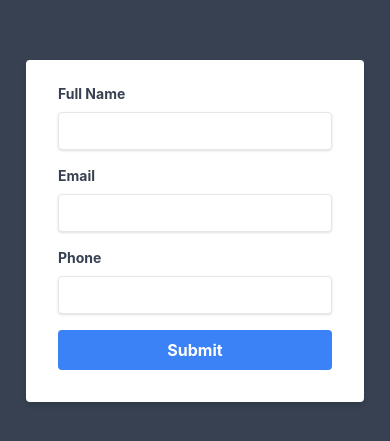
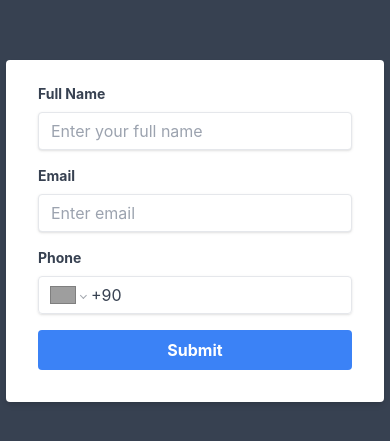
Before and after one commit to dcselek/get-utm-params-task, a React (Create React App) app: page / in a window 390 px wide. Shown: the part 183-624 px from the top of the page. Built offline with nearby package versions, Linux system fonts and the light colour scheme; grey boxes are pictures that could not be loaded.

Commit message:
update form for adding validations to check email and itnernational phone numbers

```diff
--- a/src/components/Form/index.js
+++ b/src/components/Form/index.js
@@ -1,26 +1,64 @@
-import React from "react";
-import { useForm } from "react-hook-form";
+import React, { useEffect } from "react";
+import { useForm, Controller } from "react-hook-form";
+import PhoneInput, {isValidPhoneNumber} from "react-phone-number-input";
+import { ErrorMessage } from "@hookform/error-message";
+import 'react-phone-number-input/style.css';
 
 function Form() {
-  const { register, handleSubmit, watch, formState: { errors } } = useForm();
+  const { register, handleSubmit, formState: { errors }, control } = useForm();
   const onSubmit = data => console.log(data);
   return (
     <div className="bg-white shadow-md rounded px-8 pt-6 pb-8 mb-4">
       <form className="flex flex-col gap-4" onSubmit={handleSubmit(onSubmit)}>
         <div>
           <label className="block text-gray-700 text-sm font-bold mb-2" htmlFor="fullName">Full Name</label>
-          <input className="shadow appearance-none border rounded w-full py-2 px-3 text-gray-700 leading-tight focus:outline-none focus:shadow-outline" {...register("fullName", { required: true })} />
+          <input placeholder="Enter your full name" className="shadow appearance-none border rounded w-full py-2 px-3 text-gray-700 leading-tight focus:outline-none focus:shadow-outline" {...register("fullName", { required: true })} />
           {errors.fullName && <span className="text-red-500 text-xs italic font-semibold">This field is required</span>}
         </div>
         <div>
           <label className="block text-gray-700 text-sm font-bold mb-2" htmlFor="email">Email</label>
-          <input className="shadow appearance-none border rounded w-full py-2 px-3 text-gray-700 leading-tight focus:outline-none focus:shadow-outline" type="email" {...register("email", { required: true })} />
-          {errors.email && <span className="text-red-500 text-xs italic font-semibold">This field is required</span>}
+          <Controller
+            name="email"
+            control={control}
+            rules={{ required: "This field is required", validate: (value) => /^[A-Z0-9._%+-]+@[A-Z0-9.-]+\.[A-Z]{2,$/i.test(value) || "Invalid email address" }}
+            render={({ field: {onChange, value} }) => (
+              <input
+                value={value}
+                onChange={onChange}
+                className="shadow appearance-none border rounded w-full py-2 px-3 text-gray-700 leading-tight focus:outline-none focus:shadow-outline"
+                type="email"
+                placeholder="Enter email"
+                id="email"
+              />)}
+          />
+          <ErrorMessage
+            errors={errors}
+            name="email"
+            render={({ message }) => <span className="text-red-500 text-xs italic font-semibold">{message}</span>}
+          />
         </div>
         <div>
           <label className="block text-gray-700 text-sm font-bold mb-2" htmlFor="phone">Phone</label>
-          <input className="shadow appearance-none border rounded w-full py-2 px-3 text-gray-700 leading-tight focus:outline-none focus:shadow-outline" type="tel" {...register("phone", { required: true })} />
-          {errors.phone && <span className="text-red-500 text-xs italic font-semibold">This field is required</span>}
+          <Controller
+            name="phone"
+            control={control}
+            rules={{ required: "This field is required", validate: (value) => isValidPhoneNumber(value) || "Invalid phone number" }}
+            render={({ field: {onChange, value} }) => (
+              <PhoneInput
+               value={value}
+                onChange={onChange}
+                defaultCountry="TR"
+                international
+                placeholder="Enter phone number"
+                id="phone-number"
+                className="shadow appearance-none border rounded w-full py-2 px-3 text-gray-700 leading-tight focus:outline-none focus:shadow-outline"
+              />)}
+          />
+          <ErrorMessage
+            errors={errors}
+            name="phone"
+            render={({ message }) => <span className="text-red-500 text-xs italic font-semibold">{message}</span>}
+          />
         </div>
         <button className="bg-blue-500 hover:bg-blue-700 text-white font-bold py-2 px-4 rounded focus:outline-none focus:shadow-outline" type="submit">
           Submit
```
